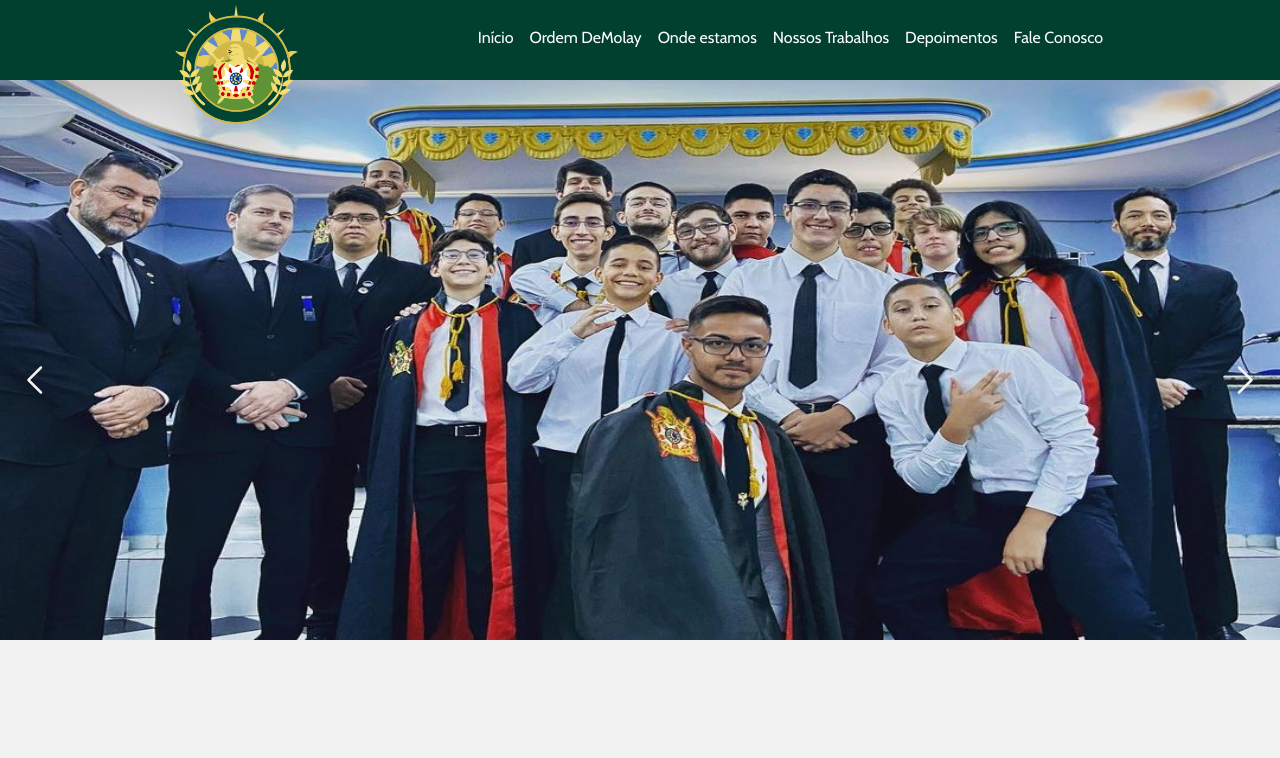
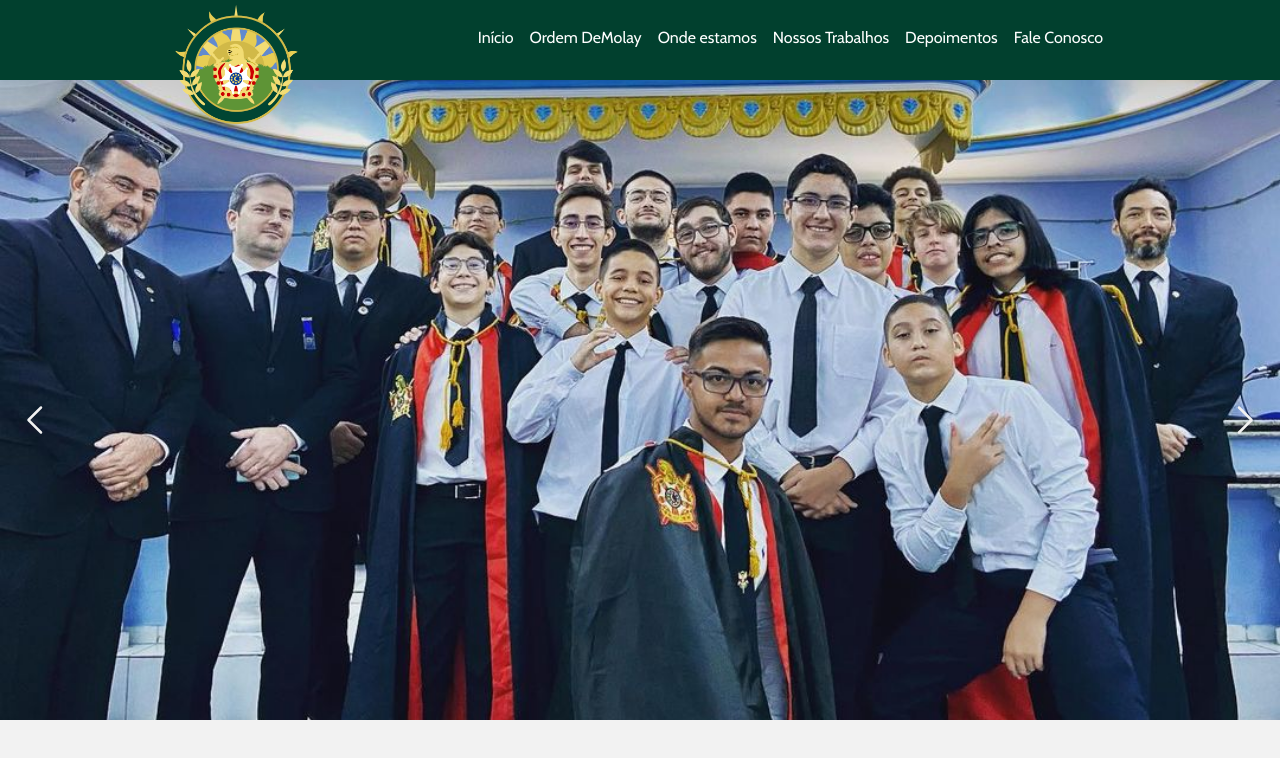
Before and after one commit to VINNE7/DM---Landing-Page, a Next.js app: page / in a window 1280 px wide. Shown: the top 758 px of the page. Built offline with nearby package versions, Linux system fonts and the light colour scheme.

Commit message:
feat: add Swipe to carousel

```diff
--- a/package.json
+++ b/package.json
@@ -20,6 +20,7 @@
     "postcss": "8.4.27",
     "react": "18.2.0",
     "react-dom": "18.2.0",
+    "react-easy-swipe": "^0.0.23",
     "tailwindcss": "3.3.3",
     "typescript": "5.1.6"
   }
--- a/src/app/components/Carousel.tsx
+++ b/src/app/components/Carousel.tsx
@@ -6,46 +6,70 @@ import carouselFourthImage from "../../../public/carouselFourthImage.jpg";
 import carouselFifthImage from "../../../public/carouselFifthImage.jpg";
 import CaretLeft from "../../assets/icons/CaretLeft";
 import CaretRight from "../../assets/icons/CaretRight";
+import { useState } from "react";
+import Swipe from "react-easy-swipe";
+
+const imageArray = [
+  carouselSecondImage,
+  carouselThirdImage,
+  carouselFourthImage,
+  carouselFifthImage,
+];
 
 const Carousel = () => {
+  const [currentSlide, setCurrentSlide] = useState(0);
+
+  const handleNextSlide = () => {
+    let newSlide =
+      currentSlide === imageArray.length - 1 ? 0 : currentSlide + 1;
+    setCurrentSlide(newSlide);
+  };
+  const handlePrevSlide = () => {
+    let newSlide =
+      currentSlide === 0 ? imageArray.length - 1 : currentSlide - 1;
+    setCurrentSlide(newSlide);
+  };
   return (
     <section className="pt-28 lg:pt-20 ">
       <div className="w-full relative">
-        <div className="flex overflow-scroll overflow-y-hidden w-full h-[70vh]">
+        <Swipe
+          onSwipeLeft={handleNextSlide}
+          onSwipeRight={handlePrevSlide}
+          className="flex overflow-scroll overflow-y-hidden w-full h-[80vh]"
+        >
           <span className="min-w-[100vw] h-full">
             <Image
-              className="h-full w-full"
+              className="h-full w-full object-cover"
               alt="Carousel Image"
               src={carouselSecondImage}
             />
+            {imageArray.map((image, index) => {
+              if (index === currentSlide) {
+                return (
+                  <span key={index}>
+                    <Image
+                      src={image}
+                      layout="fill"
+                      objectFit="cover"
+                      alt="carousel image"
+                      className="animate-fadeIn"
+                    />
+                  </span>
+                );
+              }
+            })}
           </span>
-          <span className="min-w-[100vw] h-full ">
-            <Image
-              className="h-full w-full"
-              alt="Carousel Image"
-              src={carouselThirdImage}
-            />
-          </span>
-
-          <span className="min-w-[100vw] h-full ">
-            <Image
-              className="h-full w-full"
-              alt="Carousel Image"
-              src={carouselFourthImage}
-            />
-          </span>
-          <span className="min-w-[100vw] h-full ">
-            <Image
-              className="h-full w-full"
-              alt="Carousel Image"
-              src={carouselFifthImage}
-            />
-          </span>
-        </div>
-        <button className="absolute top-1/2 left-4 cursor-pointer">
+        </Swipe>
+        <button
+          onClick={handlePrevSlide}
+          className="absolute top-1/2 left-4 cursor-pointer"
+        >
           <CaretLeft size={40} color="#f2f2f2" />
         </button>
-        <button className="absolute top-1/2 right-4 cursor-pointer">
+        <button
+          onClick={handleNextSlide}
+          className="absolute top-1/2 right-4 cursor-pointer"
+        >
           <CaretRight size={40} color="#f2f2f2" />
         </button>
       </div>
```
Also changed, not shown: 1 other file (tests, documents, lock files or other folders).
